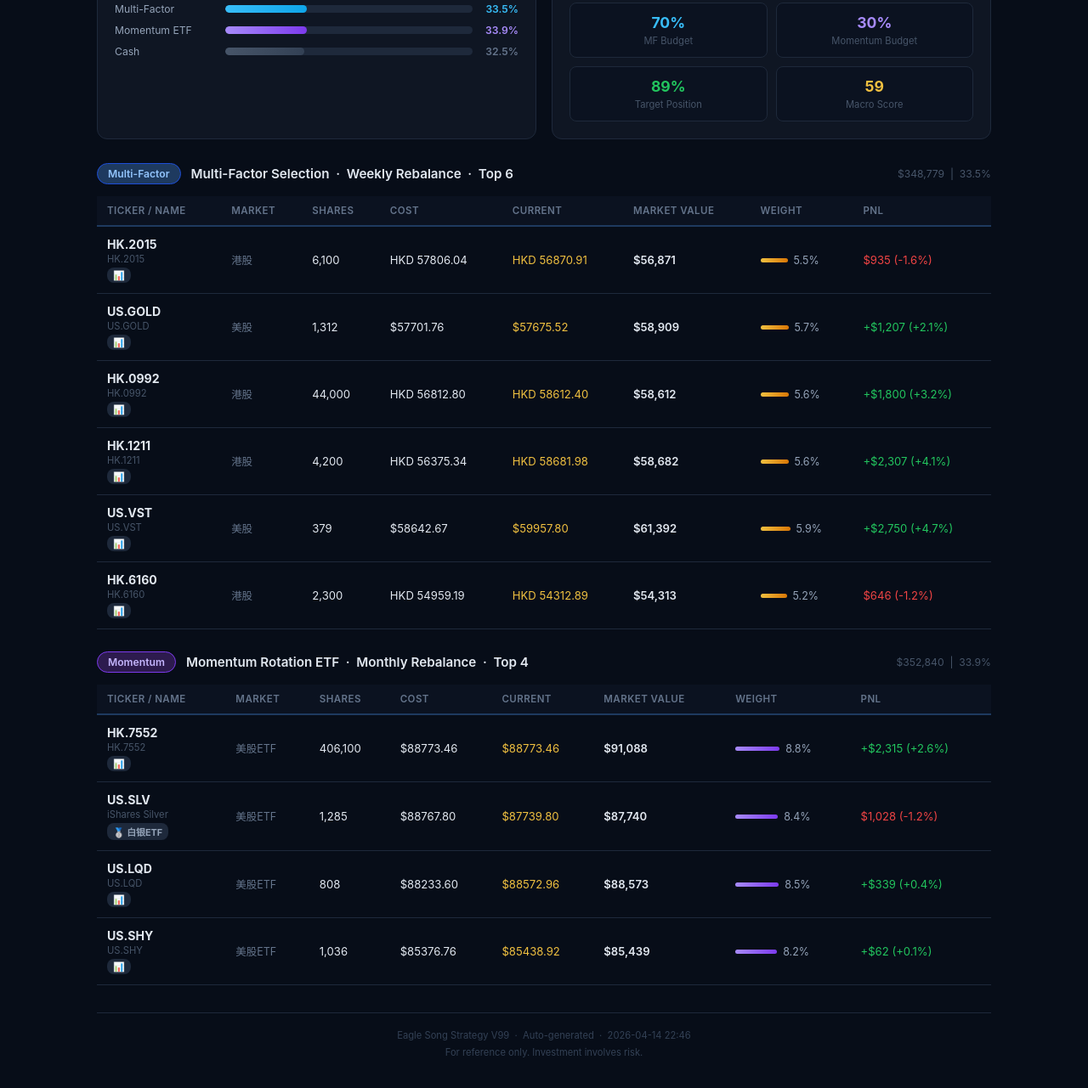
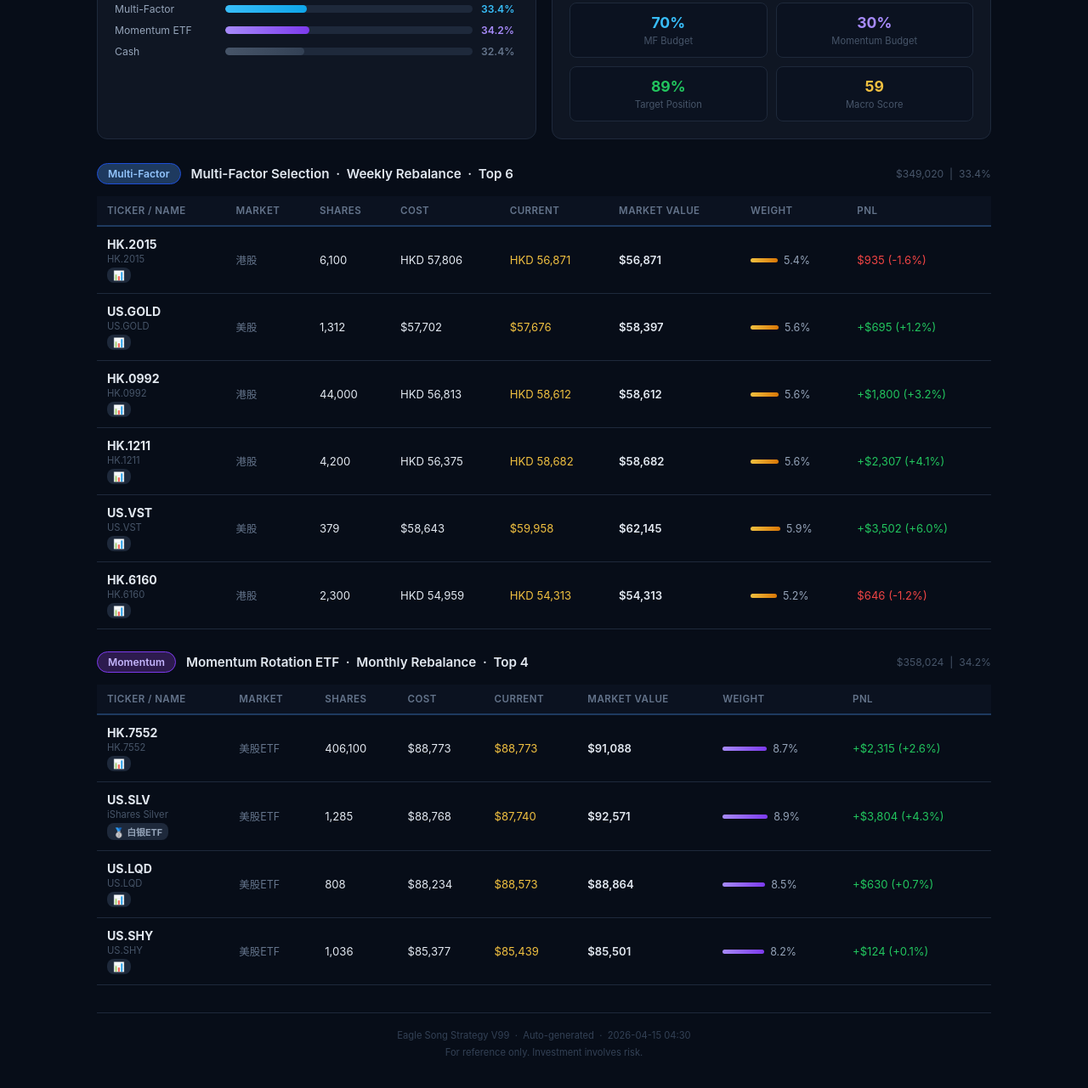
Before and after one commit to yingli0319-svg/eagle-eye-phi, a website: page portfolio.html in a window 1280 px wide. Shown: the part 361-1642 px from the top of the page at 85% size. Drawn offline with Linux system fonts and the light colour scheme.

Commit message:
Update portfolio 2026-04-15 04:30

```diff
--- a/portfolio.html
+++ b/portfolio.html
@@ -28,7 +28,7 @@
 .alloc-label{width:120px;font-size:0.76rem;color:#94a3b8;flex-shrink:0;}
 .alloc-bar-bg{flex:1;height:9px;background:#1e293b;border-radius:5px;overflow:hidden;}
 .alloc-bar-fill{height:100%;border-radius:5px;}
-.alloc-pct{width:44px;font-size:0.76rem;text-align:right;font-weight:600;}
+.alloc-pct{width:44px;font-size:0.76rem;text-right;font-weight:600;}
 .strategy-header{display:flex;align-items:center;gap:12px;margin:26px 0 14px;flex-wrap:wrap;}
 .strategy-badge{padding:4px 12px;border-radius:20px;font-size:0.76rem;font-weight:600;}
 .badge-mf{background:#1e3a5f;color:#93c5fd;border:1px solid #1d4ed8;}
@@ -48,44 +48,39 @@
 .weight-bar{height:5px;border-radius:3px;background:linear-gradient(90deg,#f0c040,#d97706);min-width:4px;}
 .weight-bar.mo{background:linear-gradient(90deg,#a78bfa,#7c3aed);}
 .footer-note{text-align:center;color:#334155;font-size:0.7rem;margin-top:32px;padding-top:16px;border-top:1px solid #1e293b;line-height:1.8;}
-@media(max-width:768px){
-  .summary-grid{grid-template-columns:repeat(2,1fr);}
-  .alloc-section{grid-template-columns:1fr;}
-  .strategy-meta{display:none;}
-}
+@media(max-width:768px){.summary-grid{grid-template-columns:repeat(2,1fr);}.alloc-section{grid-template-columns:1fr;}.strategy-meta{display:none;}}
 </style>
 </head>
 <body>
 <div class="top-bar">
   <div class="logo">Eagle Song V99 - Portfolio</div>
   <a href="/" class="back-btn">&larr; Home</a>
-  <div class="update-time">Updated: 2026-04-14 22:46</div>
+  <div class="update-time">Updated: 2026-04-15 04:30</div>
 </div>
-
 <div class="container">
   <h1>Portfolio Holdings</h1>
   <div class="subtitle">Eagle Song Strategy V99 &nbsp;&middot;&nbsp; Multi-Factor + Momentum &nbsp;&middot;&nbsp; Since 2026-03-27</div>
 
   <div class="summary-grid">
     <div class="stat-card">
-      <div class="stat-val gold">$1,040,051</div>
+      <div class="stat-val gold">$1,045,476</div>
       <div class="stat-label">Total Assets</div>
       <div class="stat-sub">Initial $1,000,000</div>
     </div>
     <div class="stat-card">
-      <div class="stat-val pos">+40,051 (+4.01%)</div>
+      <div class="stat-val pos">+45,476 (+4.55%)</div>
       <div class="stat-label">Total PnL</div>
       <div class="stat-sub">Since inception</div>
     </div>
     <div class="stat-card">
-      <div class="stat-val pos">66.7%</div>
+      <div class="stat-val pos">66.3%</div>
       <div class="stat-label">Invested</div>
       <div class="stat-sub">$693,449</div>
     </div>
     <div class="stat-card">
       <div class="stat-val warn">$338,432</div>
       <div class="stat-label">Cash</div>
-      <div class="stat-sub">32.5%</div>
+      <div class="stat-sub">32.4%</div>
     </div>
     <div class="stat-card">
       <div class="stat-val" style="color:#38bdf8;">59/100</div>
@@ -100,17 +95,17 @@
       <div class="alloc-bar-row">
         <div class="alloc-label">Multi-Factor</div>
         <div class="alloc-bar-bg"><div class="alloc-bar-fill" style="width:33%;background:linear-gradient(90deg,#38bdf8,#0ea5e9);"></div></div>
-        <div class="alloc-pct" style="color:#38bdf8;">33.5%</div>
+        <div class="alloc-pct" style="color:#38bdf8;">33.4%</div>
       </div>
       <div class="alloc-bar-row">
         <div class="alloc-label">Momentum ETF</div>
-        <div class="alloc-bar-bg"><div class="alloc-bar-fill" style="width:33%;background:linear-gradient(90deg,#a78bfa,#7c3aed);"></div></div>
-        <div class="alloc-pct" style="color:#a78bfa;">33.9%</div>
+        <div class="alloc-bar-bg"><div class="alloc-bar-fill" style="width:34%;background:linear-gradient(90deg,#a78bfa,#7c3aed);"></div></div>
+        <div class="alloc-pct" style="color:#a78bfa;">34.2%</div>
       </div>
       <div class="alloc-bar-row">
         <div class="alloc-label">Cash</div>
         <div class="alloc-bar-bg"><div class="alloc-bar-fill" style="width:32%;background:linear-gradient(90deg,#475569,#334155);"></div></div>
-        <div class="alloc-pct" style="color:#64748b;">32.5%</div>
+        <div class="alloc-pct" style="color:#64748b;">32.4%</div>
       </div>
     </div>
     <div class="alloc-card">
@@ -139,14 +134,11 @@
   <div class="strategy-header">
     <span class="strategy-badge badge-mf">Multi-Factor</span>
     <div class="strategy-title">Multi-Factor Selection &nbsp;&middot;&nbsp; Weekly Rebalance &nbsp;&middot;&nbsp; Top 6</div>
-    <div class="strategy-meta">$348,779 &nbsp;|&nbsp; 33.5%</div>
+    <div class="strategy-meta">$349,020 &nbsp;|&nbsp; 33.4%</div>
   </div>
   <table>
     <thead>
-      <tr>
-        <th>Ticker / Name</th><th>Market</th><th>Shares</th><th>Cost</th>
-        <th>Current</th><th>Market Value</th><th>Weight</th><th>PnL</th>
-      </tr>
+      <tr><th>Ticker / Name</th><th>Market</th><th>Shares</th><th>Cost</th><th>Current</th><th>Market Value</th><th>Weight</th><th>PnL</th></tr>
     </thead>
     <tbody>
       <tr>
@@ -154,13 +146,13 @@
           <span class="sector-tag" style="color:#94a3b8;">📊 </span></td>
         <td style="color:#64748b;font-size:0.78rem;">港股</td>
         <td>6,100</td>
-        <td>HKD 57806.04</td>
-        <td style="color:#f0c040;">HKD 56870.91</td>
+        <td>HKD 57,806</td>
+        <td style="color:#f0c040;">HKD 56,871</td>
         <td style="font-weight:600;">$56,871</td>
         <td>
           <div class="weight-bar-wrap">
             <div class="weight-bar " style="width:32px;"></div>
-            <span style="color:#94a3b8;font-size:0.78rem;">5.5%</span>
+            <span style="color:#94a3b8;font-size:0.78rem;">5.4%</span>
           </div>
         </td>
         <td><span class="neg">$935 (-1.6%)</span></td>
@@ -170,24 +162,24 @@
           <span class="sector-tag" style="color:#94a3b8;">📊 </span></td>
         <td style="color:#64748b;font-size:0.78rem;">美股</td>
         <td>1,312</td>
-        <td>$57701.76</td>
-        <td style="color:#f0c040;">$57675.52</td>
-        <td style="font-weight:600;">$58,909</td>
+        <td>$57,702</td>
+        <td style="color:#f0c040;">$57,676</td>
+        <td style="font-weight:600;">$58,397</td>
         <td>
           <div class="weight-bar-wrap">
             <div class="weight-bar " style="width:33px;"></div>
-            <span style="color:#94a3b8;font-size:0.78rem;">5.7%</span>
+            <span style="color:#94a3b8;font-size:0.78rem;">5.6%</span>
           </div>
         </td>
-        <td><span class="pos">+$1,207 (+2.1%)</span></td>
+        <td><span class="pos">+$695 (+1.2%)</span></td>
       </tr>
       <tr>
         <td class="ticker-cell">HK.0992<div class="ticker-sub">HK.0992</div>
           <span class="sector-tag" style="color:#94a3b8;">📊 </span></td>
         <td style="color:#64748b;font-size:0.78rem;">港股</td>
         <td>44,000</td>
-        <td>HKD 56812.80</td>
-        <td style="color:#f0c040;">HKD 58612.40</td>
+        <td>HKD 56,813</td>
+        <td style="color:#f0c040;">HKD 58,612</td>
         <td style="font-weight:600;">$58,612</td>
         <td>
           <div class="weight-bar-wrap">
@@ -202,8 +194,8 @@
           <span class="sector-tag" style="color:#94a3b8;">📊 </span></td>
         <td style="color:#64748b;font-size:0.78rem;">港股</td>
         <td>4,200</td>
-        <td>HKD 56375.34</td>
-        <td style="color:#f0c040;">HKD 58681.98</td>
+        <td>HKD 56,375</td>
+        <td style="color:#f0c040;">HKD 58,682</td>
         <td style="font-weight:600;">$58,682</td>
         <td>
           <div class="weight-bar-wrap">
@@ -218,24 +210,24 @@
           <span class="sector-tag" style="color:#94a3b8;">📊 </span></td>
         <td style="color:#64748b;font-size:0.78rem;">美股</td>
         <td>379</td>
-        <td>$58642.67</td>
-        <td style="color:#f0c040;">$59957.80</td>
-        <td style="font-weight:600;">$61,392</td>
+        <td>$58,643</td>
+        <td style="color:#f0c040;">$59,958</td>
+        <td style="font-weight:600;">$62,145</td>
         <td>
           <div class="weight-bar-wrap">
             <div class="weight-bar " style="width:35px;"></div>
             <span style="color:#94a3b8;font-size:0.78rem;">5.9%</span>
           </div>
         </td>
-        <td><span class="pos">+$2,750 (+4.7%)</span></td>
+        <td><span class="pos">+$3,502 (+6.0%)</span></td>
       </tr>
       <tr>
         <td class="ticker-cell">HK.6160<div class="ticker-sub">HK.6160</div>
           <span class="sector-tag" style="color:#94a3b8;">📊 </span></td>
         <td style="color:#64748b;font-size:0.78rem;">港股</td>
         <td>2,300</td>
-        <td>HKD 54959.19</td>
-        <td style="color:#f0c040;">HKD 54312.89</td>
+        <td>HKD 54,959</td>
+        <td style="color:#f0c040;">HKD 54,313</td>
         <td style="font-weight:600;">$54,313</td>
         <td>
           <div class="weight-bar-wrap">
@@ -251,14 +243,11 @@
   <div class="strategy-header">
     <span class="strategy-badge badge-mo">Momentum</span>
     <div class="strategy-title">Momentum Rotation ETF &nbsp;&middot;&nbsp; Monthly Rebalance &nbsp;&middot;&nbsp; Top 4</div>
-    <div class="strategy-meta">$352,840 &nbsp;|&nbsp; 33.9%</div>
+    <div class="strategy-meta">$358,024 &nbsp;|&nbsp; 34.2%</div>
   </div>
   <table>
     <thead>
-      <tr>
-        <th>Ticker / Name</th><th>Market</th><th>Shares</th><th>Cost</th>
-        <th>Current</th><th>Market Value</th><th>Weight</th><th>PnL</th>
-      </tr>
+      <tr><th>Ticker / Name</th><th>Market</th><th>Shares</th><th>Cost</th><th>Current</th><th>Market Value</th><th>Weight</th><th>PnL</th></tr>
     </thead>
     <tbody>
       <tr>
@@ -266,13 +255,13 @@
           <span class="sector-tag" style="color:#94a3b8;">📊 </span></td>
         <td style="color:#64748b;font-size:0.78rem;">美股ETF</td>
         <td>406,100</td>
-        <td>$88773.46</td>
-        <td style="color:#f0c040;">$88773.46</td>
+        <td>$88,773</td>
+        <td style="color:#f0c040;">$88,773</td>
         <td style="font-weight:600;">$91,088</td>
         <td>
           <div class="weight-bar-wrap">
             <div class="weight-bar mo" style="width:52px;"></div>
-            <span style="color:#94a3b8;font-size:0.78rem;">8.8%</span>
+            <span style="color:#94a3b8;font-size:0.78rem;">8.7%</span>
           </div>
         </td>
         <td><span class="pos">+$2,315 (+2.6%)</span></td>
@@ -282,54 +271,54 @@
           <span class="sector-tag" style="color:#94a3b8;">🥈 白银ETF</span></td>
         <td style="color:#64748b;font-size:0.78rem;">美股ETF</td>
         <td>1,285</td>
-        <td>$88767.80</td>
-        <td style="color:#f0c040;">$87739.80</td>
-        <td style="font-weight:600;">$87,740</td>
+        <td>$88,768</td>
+        <td style="color:#f0c040;">$87,740</td>
+        <td style="font-weight:600;">$92,571</td>
         <td>
           <div class="weight-bar-wrap">
-            <div class="weight-bar mo" style="width:50px;"></div>
-            <span style="color:#94a3b8;font-size:0.78rem;">8.4%</span>
+            <div class="weight-bar mo" style="width:53px;"></div>
+            <span style="color:#94a3b8;font-size:0.78rem;">8.9%</span>
           </div>
         </td>
-        <td><span class="neg">$1,028 (-1.2%)</span></td>
+        <td><span class="pos">+$3,804 (+4.3%)</span></td>
       </tr>
       <tr>
         <td class="ticker-cell">US.LQD<div class="ticker-sub">US.LQD</div>
           <span class="sector-tag" style="color:#94a3b8;">📊 </span></td>
         <td style="color:#64748b;font-size:0.78rem;">美股ETF</td>
         <td>808</td>
-        <td>$88233.60</td>
-        <td style="color:#f0c040;">$88572.96</td>
-        <td style="font-weight:600;">$88,573</td>
+        <td>$88,234</td>
+        <td style="color:#f0c040;">$88,573</td>
+        <td style="font-weight:600;">$88,864</td>
         <td>
           <div class="weight-bar-wrap">
-            <div class="weight-bar mo" style="width:51px;"></div>
+            <div class="weight-bar mo" style="width:50px;"></div>
             <span style="color:#94a3b8;font-size:0.78rem;">8.5%</span>
           </div>
         </td>
-        <td><span class="pos">+$339 (+0.4%)</span></td>
+        <td><span class="pos">+$630 (+0.7%)</span></td>
       </tr>
       <tr>
         <td class="ticker-cell">US.SHY<div class="ticker-sub">US.SHY</div>
           <span class="sector-tag" style="color:#94a3b8;">📊 </span></td>
         <td style="color:#64748b;font-size:0.78rem;">美股ETF</td>
         <td>1,036</td>
-        <td>$85376.76</td>
-        <td style="color:#f0c040;">$85438.92</td>
-        <td style="font-weight:600;">$85,439</td>
+        <td>$85,377</td>
+        <td style="color:#f0c040;">$85,439</td>
+        <td style="font-weight:600;">$85,501</td>
         <td>
           <div class="weight-bar-wrap">
             <div class="weight-bar mo" style="width:49px;"></div>
             <span style="color:#94a3b8;font-size:0.78rem;">8.2%</span>
           </div>
         </td>
-        <td><span class="pos">+$62 (+0.1%)</span></td>
+        <td><span class="pos">+$124 (+0.1%)</span></td>
       </tr>
     </tbody>
   </table>
 
   <div class="footer-note">
-    Eagle Song Strategy V99 &nbsp;&middot;&nbsp; Auto-generated &nbsp;&middot;&nbsp; 2026-04-14 22:46<br>
+    Eagle Song Strategy V99 &nbsp;&middot;&nbsp; Auto-generated &nbsp;&middot;&nbsp; 2026-04-15 04:30<br>
     For reference only. Investment involves risk.
   </div>
 </div>
```
